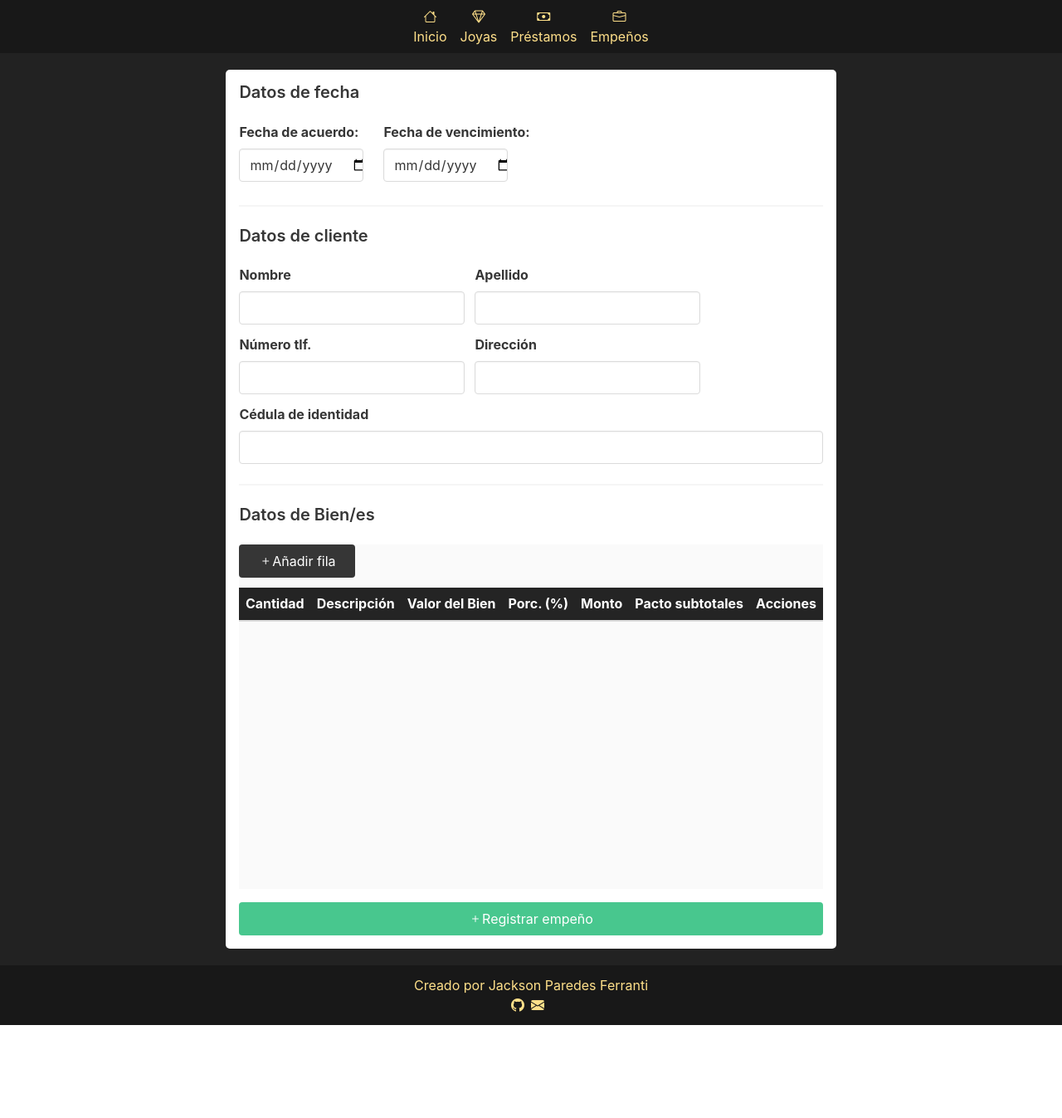
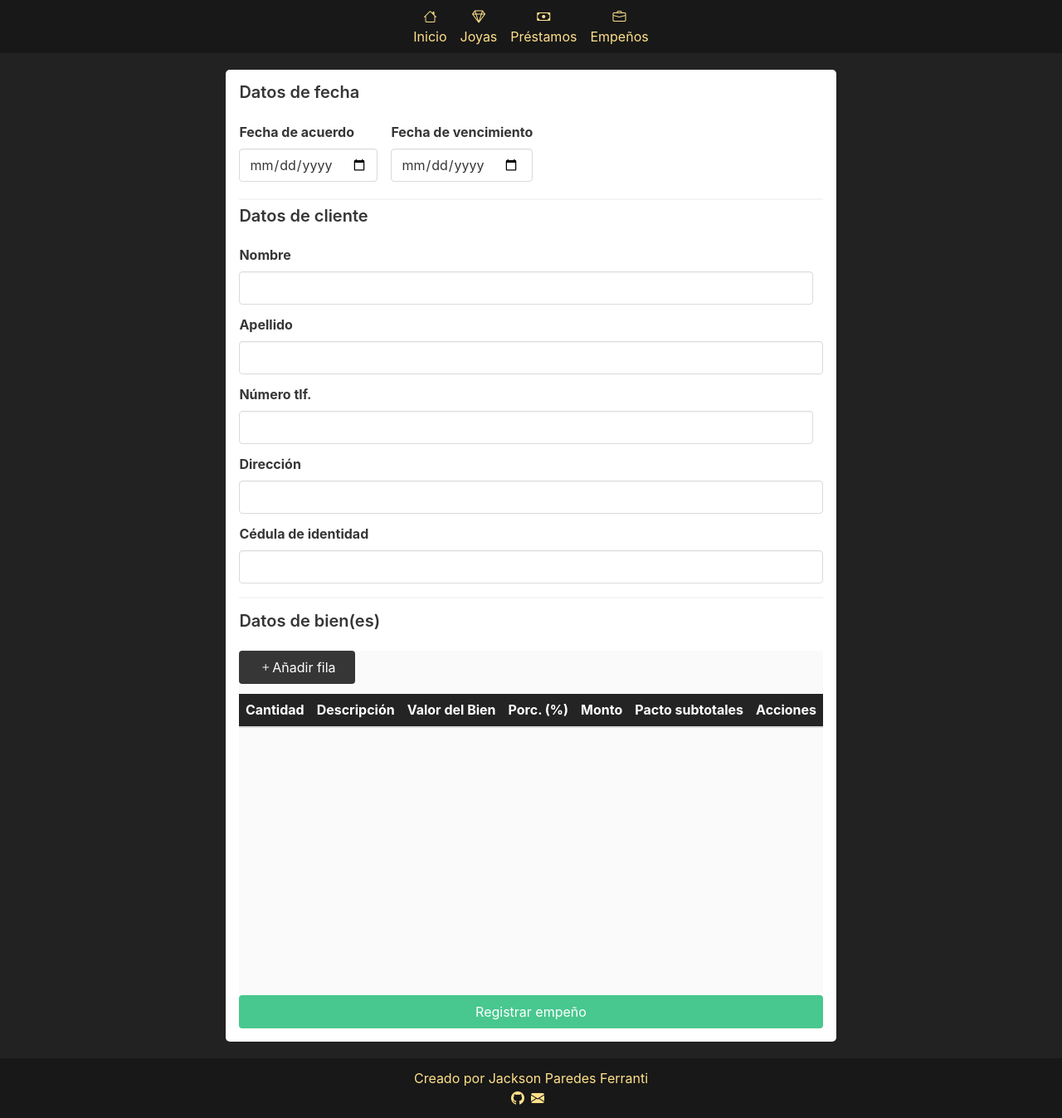
Before and after one commit to bkfan1/pawn-shop-app, a Next.js app: page /pawns/add in a window 1280 px wide. Shown: the whole page at 83% size. Before the commit the page ends 1235 px from the top, so only its background shows below. Built offline with nearby package versions, Linux system fonts and the light colour scheme.

Commit message:
Refactored components structure to improve UI and readability

```diff
--- a/components/forms/CustomerDataForm.js
+++ b/components/forms/CustomerDataForm.js
@@ -8,7 +8,6 @@ export default function CustomerDataForm({ customer, customerDataOnChange }) {
 
   return (
     <form className="customerDataForm is-flex is-flex-direction-column">
-      <section className="is-flex">
         <div className="field mr-3">
           <label className="label">Nombre</label>
           <input
@@ -34,9 +33,7 @@ export default function CustomerDataForm({ customer, customerDataOnChange }) {
             disabled={paths.includes(pathname) ? true : false}
           />
         </div>
-      </section>
 
-      <section className="is-flex ">
         <div className="field mr-3">
           <label className="label">Número tlf.</label>
           <input
@@ -62,7 +59,6 @@ export default function CustomerDataForm({ customer, customerDataOnChange }) {
             disabled={paths.includes(pathname) ? true : false}
           />
         </div>
-      </section>
 
       <div className="field dni-field">
         <label className="label">Cédula de identidad</label>
--- a/components/forms/LoanForm.js
+++ b/components/forms/LoanForm.js
@@ -162,7 +162,7 @@ export default function LoanForm({ loan }) {
               </div>
             </section>
             <hr className="mt-3" />
-            <section className="is-flex is-flex-direction-column  loanForm_formsHolder">
+            <section className="is-flex   loanForm_formsHolder">
               <section className="customerDataFormLoanSection mr-5">
                 <h1 className="title is-size-5">Datos de cliente</h1>
                 <CustomerDataForm
--- a/components/forms/PawnForm.js
+++ b/components/forms/PawnForm.js
@@ -9,11 +9,9 @@ import { useSubmitFormError } from "../../hooks/useSubmitFormError";
 import axios from "axios";
 import { nanoid } from "nanoid";
 
-
 import EditableTable from "../tables/EditableTable";
 import CustomerDataForm from "./CustomerDataForm";
 import ResponseStatusModal from "../misc/ResponseStatusModal";
-
 
 export default function PawnForm({ pawn }) {
   const router = useRouter();
@@ -100,9 +98,7 @@ export default function PawnForm({ pawn }) {
       console.log("hell yeah");
       const method = pathname === "/pawns/add" ? "POST" : "PUT";
       const url =
-        pathname === "/pawns/add"
-          ? "/api/pawns/"
-          : `/api/pawns/${pawn._id}`;
+        pathname === "/pawns/add" ? "/api/pawns/" : `/api/pawns/${pawn._id}`;
 
       const data =
         pathname === "/pawns/add"
@@ -134,69 +130,59 @@ export default function PawnForm({ pawn }) {
       res.status === 200
         ? console.log("exito pawn")
         : console.warn("error pawn");
-    }
-    else{
-      setSubmitError('Hay uno o más campos vacíos o con información incorrecta.')
+    } else {
+      setSubmitError(
+        "Hay uno o más campos vacíos o con información incorrecta."
+      );
     }
   };
 
   return (
     <>
+      {status !== null ? (
+        <ResponseStatusModal status={status} statusMessage={statusMessage} />
+      ) : (
         <div className="pawnForm is-flex is-flex-direction-column has-background-white p-4">
-        {status !== null ? (
-          <>
-            <ResponseStatusModal
-              status={status}
-              statusMessage={statusMessage}
-              pathToAddNew={"/pawns/add"}
-            />
-          </>
-        ) : (
-          <>
-            <section className=" mb-3">
           <h1 className="title is-size-5">Datos de fecha</h1>
           <section className="is-flex">
-                <div className="field mr-5">
-                  <label className="label">Fecha de acuerdo:</label>
+            <div className="field mr-4">
+              <label className="label">Fecha de acuerdo</label>
               <input
                 type="date"
                 name="agreementDate"
+                value={agreementDate}
                 className="input"
-                    value={agreementDate}
-                    style={{ width: "150px" }}
                 onChange={(e) => setAgreementDate(e.target.value)}
-                    disabled={paths.includes(pathname) ? true : false}
               />
             </div>
 
             <div className="field">
-                  <label className="label">Fecha de vencimiento:</label>
+              <label className="label">Fecha de vencimiento</label>
               <input
                 type="date"
+                className="input"
                 name="expiringDate"
-                    className="input"
                 value={expiringDate}
-                    style={{ width: "150px" }}
                 onChange={(e) => setExpiringDate(e.target.value)}
-                    disabled={paths.includes(pathname) ? true : false}
               />
             </div>
           </section>
-            </section>
-            <hr className="mt-1" />
+          <hr className="my-2"/>
 
-            <section className="is-flex is-flex-direction-column">
-              <section>
+
+          <section className="is-flex is-flex-direction-column ">
+            <div className="">
               <h1 className="title is-size-5">Datos de cliente</h1>
               <CustomerDataForm
                 customer={customer}
                 customerDataOnChange={customerDataOnChange}
               />
-              </section>
-              <hr className="mb-2" />
+            </div>
 
-              <section className="mt-4">
-                <h1 className="title is-size-5">Datos de Bien/es</h1>
+            <hr className="my-4"/>
+
+            <div>
+              <h1 className="title is-size-5">Datos de bien(es)</h1>
               <EditableTable
                 columns={columns}
                 rows={rows}
@@ -204,27 +190,13 @@ export default function PawnForm({ pawn }) {
                 deleteRow={deleteRow}
                 rowCellInputValueOnChange={rowCellInputValueOnChange}
               />
+            </div>
           </section>
 
-              {submitError ? (
-                <p className="has-text-danger has-text-weight-bold">
-                  {submitError}
-                </p>
-              ) : (
-                ""
-              )}
+          {submitError ? <p className="has-text-danger has-text-weight-bold my-2">{submitError}</p> : ""}
 
           {pathname === "/pawns/add" || pathname === "/pawns/edit/[id]" ? (
-                <button
-                  onClick={handleOnSubmit}
-                  className="button is-success mt-4"
-                >
-                  {pathname === "/pawns/add" ? (
-                    <i className="bi bi-plus" />
-                  ) : (
-                    <i className="bi bi-arrow-up" />
-                  )}
-
+            <button onClick={handleOnSubmit} className="button is-success">
               {pathname === "/pawns/add"
                 ? "Registrar empeño"
                 : "Actualizar empeño"}
@@ -232,10 +204,8 @@ export default function PawnForm({ pawn }) {
           ) : (
             ""
           )}
-            </section>
-          </>
+        </div>
       )}
-      </div>
     </>
   );
 }
```
Lines whose indentation alone changed are shown as unchanged.
